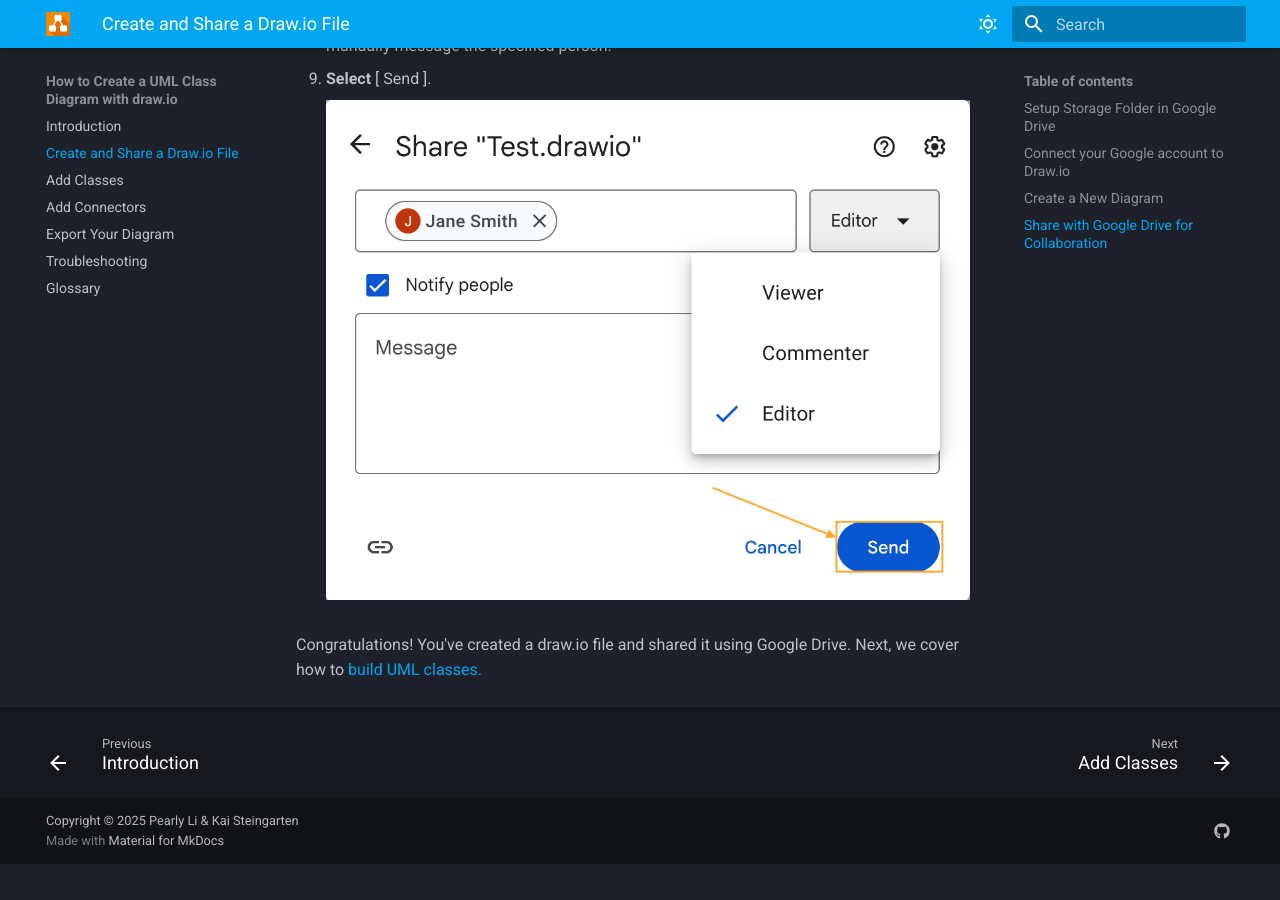
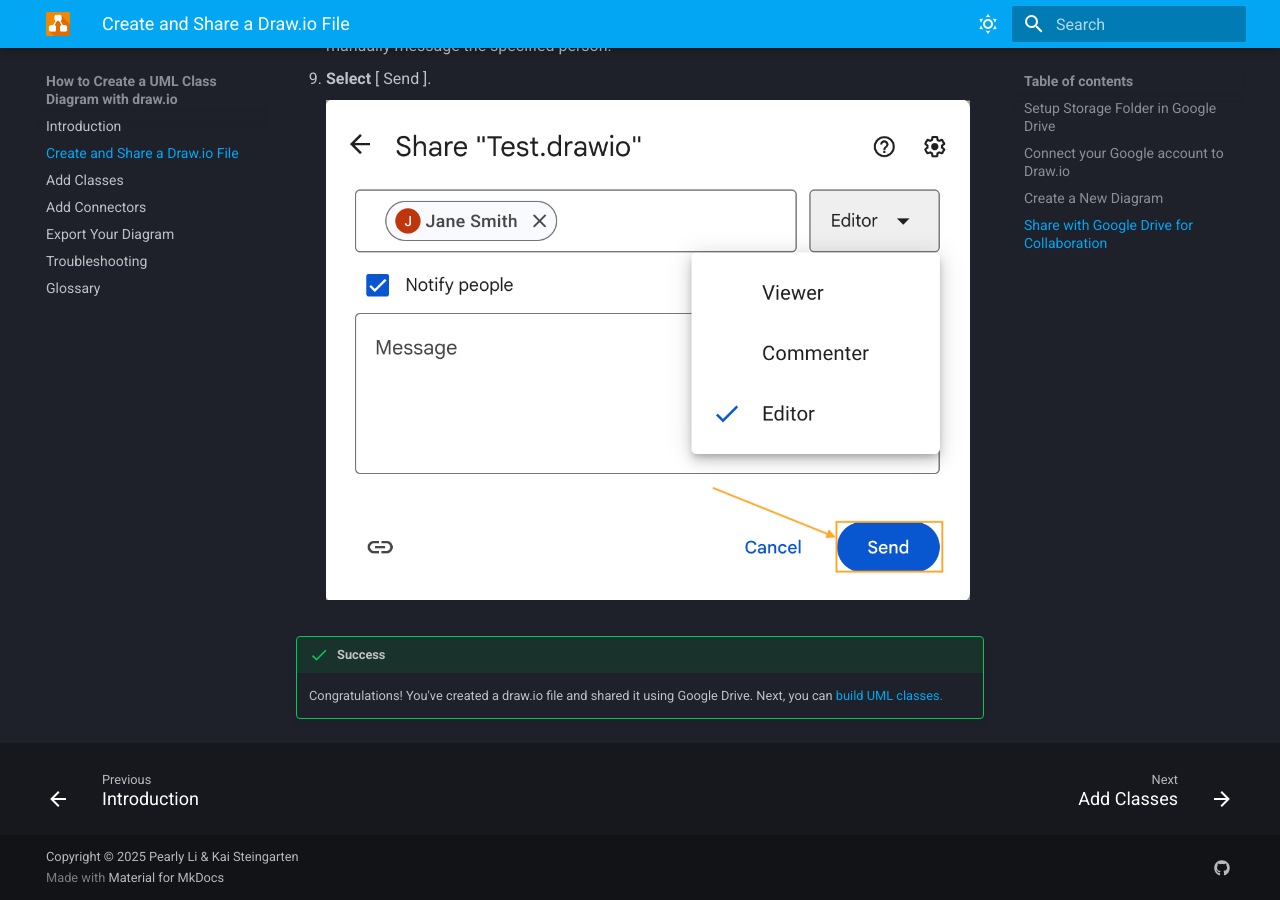
Before and after one commit to kai-st/comm2216-docs-project, an MkDocs documentation site: the page built from docs/create.md, in a window 1280 px wide and 900 px high, scrolled down 12116 px. Built offline with MkDocs 1.6.1 and Material for MkDocs 9.7.7, drawn with Linux system fonts in a browser that asks for light colours; before the commit the page ends 12980 px from its top, so only the background shows below that.

Commit message:
Add success call-out

```diff
--- a/docs/create.md
+++ b/docs/create.md
@@ -121,4 +121,5 @@
 
       ![Select Send](./assets/selectSend.png "Select Send")
 
-Congratulations! You've created a draw.io file and shared it using Google Drive. Next, we cover how to [build UML classes.](blocks.md)
+!!!success
+      Congratulations! You've created a draw.io file and shared it using Google Drive. Next, you can [build UML classes.](blocks.md)
```
Also changed, not shown: docs/blocks.md (+2 -1 lines), docs/connectors.md (+2 -1 lines), docs/export.md (+2 -1 lines).
